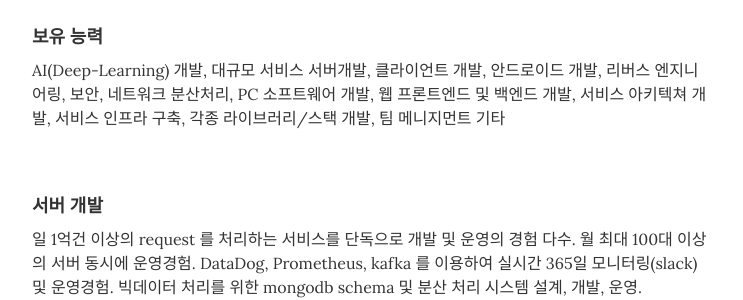
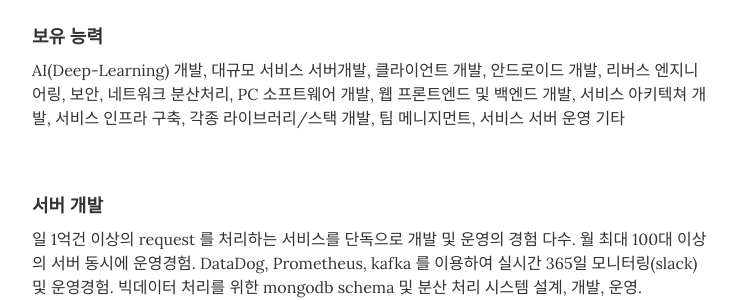
Before and after one commit to und3rs/resume_kr, a Jekyll site: the page built from index.html, in a window 1280 px wide and 900 px high, scrolled down 2140 px. Shown: the part 200-500 px from the top of the window, without its empty margins (268-1011 px from the left). Built offline with Jekyll 4.4.1, drawn with Linux system fonts in a browser that asks for light colours.

Commit message:
Update skills.yml

```diff
--- a/_data/skills.yml
+++ b/_data/skills.yml
@@ -8,7 +8,7 @@
   description: CentOS, MongoDB, MySQL/SQLite/MSSQL, Spring Boot, Kafka, Redis, RabbitMQ, Android, Tensorflow, Kubernetes, Docker, AWS, Alibaba Cloud, NodeJS, Dagger, Hilt, Swagger, Datadog, Prometheus, Mono, Laravel, Django, Phalcon etc
 
 - skill: 보유 능력
-  description: AI(Deep-Learning) 개발, 대규모 서비스 서버개발, 클라이언트 개발, 안드로이드 개발, 리버스 엔지니어링, 보안, 네트워크 분산처리, PC 소프트웨어 개발, 웹 프론트엔드 및 백엔드 개발, 서비스 아키텍쳐 개발, 서비스 인프라 구축, 각종 라이브러리/스택 개발, 팀 메니지먼트 기타
+  description: AI(Deep-Learning) 개발, 대규모 서비스 서버개발, 클라이언트 개발, 안드로이드 개발, 리버스 엔지니어링, 보안, 네트워크 분산처리, PC 소프트웨어 개발, 웹 프론트엔드 및 백엔드 개발, 서비스 아키텍쳐 개발, 서비스 인프라 구축, 각종 라이브러리/스택 개발, 팀 메니지먼트, 서비스 서버 운영 기타
 
 - skill: 서버 개발
   description: 일 1억건 이상의 request 를 처리하는 서비스를 단독으로 개발 및 운영의 경험 다수. 월 최대 100대 이상의 서버 동시에 운영경험. DataDog, Prometheus, kafka 를 이용하여 실시간 365일 모니터링(slack) 및 운영경험. 빅데이터 처리를 위한 mongodb schema 및 분산 처리 시스템 설계, 개발, 운영. kubernetes 환경에서 서비스에 능숙. AWS 의 서비스에 능숙함.
```
